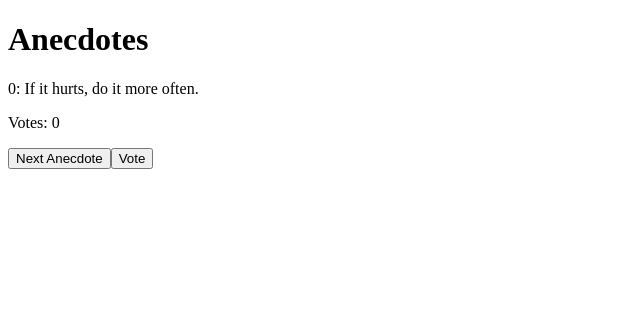
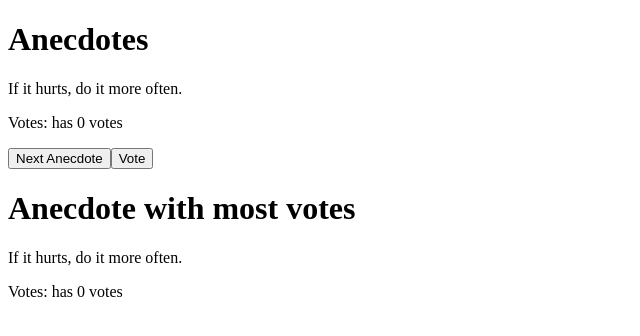
Before and after one commit to Ianbleake/FullStackOpen, a React (Vite) app in the folder part1/: page / in a window 1280 px wide. Shown: the top 336 px of the page, without its empty margins (0-640 px from the left). Built offline with nearby package versions, Linux system fonts and the light colour scheme.

Commit message:
Exercise 14

```diff
--- a/part1/src/App.jsx
+++ b/part1/src/App.jsx
@@ -1,38 +1,47 @@
-import { useState } from 'react'
-import { Title } from './Components/Title'
-import { Display } from './Components/Display'
-import { Button } from './Components/Button'
+import { useState } from 'react';
+import { Title } from './Components/Title';
+import { Display } from './Components/Display';
+import { Button } from './Components/Button';
 
 const App = () => {
   const anecdotes = [
-    '0: If it hurts, do it more often.',
-    '1: Adding manpower to a late software project makes it later!',
-    '2: The first 90 percent of the code accounts for the first 10 percent of the development time...The remaining 10 percent of the code accounts for the other 90 percent of the development time.',
-    '3: Any fool can write code that a computer can understand. Good programmers write code that humans can understand.',
-    '4: Premature optimization is the root of all evil.',
-    '5: Debugging is twice as hard as writing the code in the first place. Therefore, if you write the code as cleverly as possible, you are, by definition, not smart enough to debug it.',
-    '6: Programming without an extremely heavy use of console.log is same as if a doctor would refuse to use x-rays or blood tests when diagnosing patients.',
-    '7: The only way to go fast, is to go well.'
-  ]
+    'If it hurts, do it more often.',
+    'Adding manpower to a late software project makes it later!',
+    'The first 90 percent of the code accounts for the first 10 percent of the development time...The remaining 10 percent of the code accounts for the other 90 percent of the development time.',
+    'Any fool can write code that a computer can understand. Good programmers write code that humans can understand.',
+    'Premature optimization is the root of all evil.',
+    'Debugging is twice as hard as writing the code in the first place. Therefore, if you write the code as cleverly as possible, you are, by definition, not smart enough to debug it.',
+    'Programming without an extremely heavy use of console.log is same as if a doctor would refuse to use x-rays or blood tests when diagnosing patients.',
+    'The only way to go fast, is to go well.'
+  ];
 
-  const [selected, setSelected] = useState(0)
-  const [votes, setVote] = useState({0: 0, 1: 0, 2: 0, 3: 0, 4:0, 5:0, 6:0, 7:0})
+  const [selected, setSelected] = useState(0);
+  const [votes, setVotes] = useState(Array(anecdotes.length).fill(0));
 
-  const addVote = ()=>{
-    const newVote = {...votes}
-    newVote[selected]+=1
-    setVote(newVote)
-  }
-  console.log(votes)
+  const addVote = () => {
+    const newVotes = [...votes];
+    newVotes[selected] += 1;
+    setVotes(newVotes);
+  };
+
+  const getMaxVotesAnecdote = () => {
+    const maxVotes = Math.max(...votes);
+    const maxIndex = votes.indexOf(maxVotes);
+    return { anecdote: anecdotes[maxIndex], votes: maxVotes };
+  };
+
+  const { anecdote, votes: maxVotes } = getMaxVotesAnecdote();
+
   return (
     <div>
       <Title text={'Anecdotes'} />
-      <Display text={anecdotes[selected]} value={votes[selected]} />
-      <Button text={'Next Anecdote'} onClick={()=>{setSelected(Math.floor(Math.random() * ((anecdotes.length-1) + 1) ))}} />
-      <Button text={'Vote'} onClick={addVote}/>
+      <Display text={anecdotes[selected]} value={`has ${votes[selected]} votes`} />
+      <Button text={'Next Anecdote'} onClick={() => setSelected(Math.floor(Math.random() * anecdotes.length))} />
+      <Button text={'Vote'} onClick={addVote} />
+      <Title text={'Anecdote with most votes'} />
+      <Display text={anecdote} value={`has ${maxVotes} votes`} />
     </div>
+  );
+};
 
-  )
-}
-
-export default App
+export default App;
```
